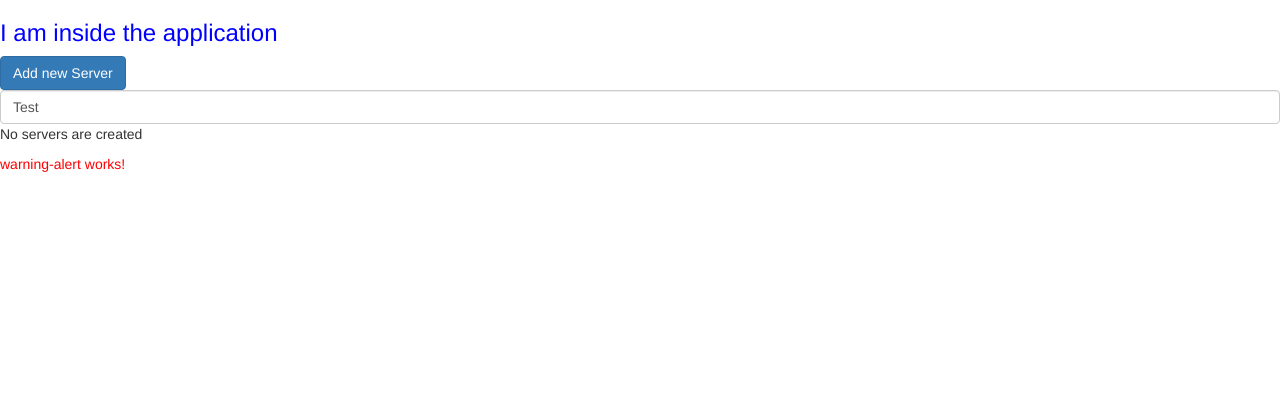
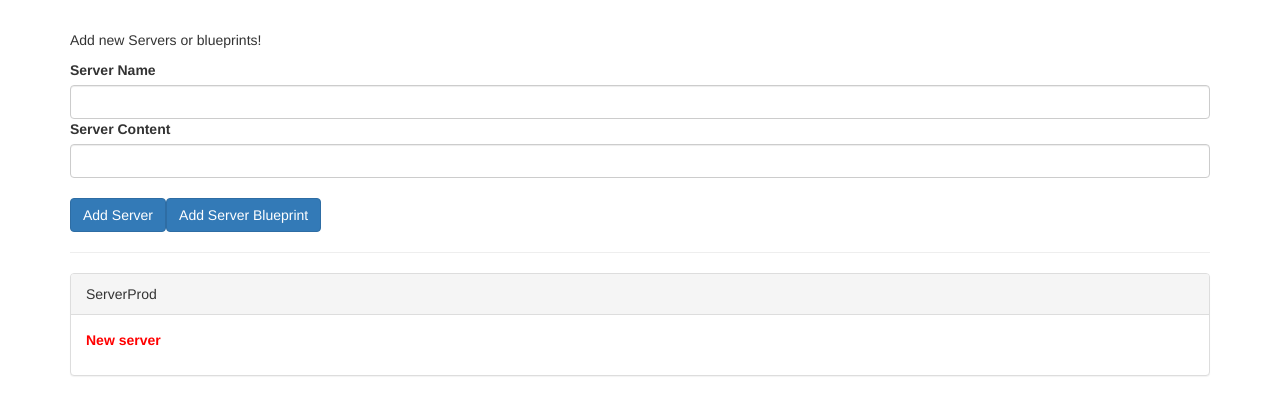
Before and after one commit to praveensankar969/AngularDev, an Angular app: page / in a window 1280 px wide. Shown: the top 414 px of the page. Built offline with nearby package versions, Linux system fonts and the light colour scheme.

Commit message:
new additions

```diff
--- a/src/app/app.component.css
+++ b/src/app/app.component.css
@@ -1,3 +1,7 @@
-h3{
+.container {
+    margin-top: 30px;
+  }
+
+  p {
     color: blue;
-}
+  }
--- a/src/app/app.component.html
+++ b/src/app/app.component.html
@@ -1,4 +1,9 @@
-<h3> I am inside the application</h3>
-<server-root>
-
-</server-root>
+<div class="container">
+    <app-cockpit (serverDetail)="onServerAdded($event)" (bluePrintDetail)="onBlueprintAdded($event)"></app-cockpit>
+    <hr>
+    <div class="row">
+      <div class="col-xs-12">
+        <app-server *ngFor ="let ser of serverElements" [elementServer] ="ser"></app-server>
+      </div>
+    </div>
+  </div>
--- a/src/app/app.component.ts
+++ b/src/app/app.component.ts
@@ -6,5 +6,22 @@
   styleUrls: ['./app.component.css']
 })
 export class AppComponent {
-  title = 'Angular App';
+  serverElements: any = [{type:'server',name:'ServerProd',content:'New server'}];
+
+  onServerAdded(serverCreated:{serverName :string, serverContent:string}) {
+    this.serverElements.push({
+      type: 'server',
+      name: serverCreated.serverName,
+      content: serverCreated.serverContent
+    });
+  }
+
+  onBlueprintAdded(bluePrintCreated:{serverName :string, serverContent:string}) {
+    this.serverElements.push({
+      type: 'blueprint',
+      name: bluePrintCreated.serverName,
+      content: bluePrintCreated.serverContent
+    });
+  }
+
 }
--- a/src/app/app.module.ts
+++ b/src/app/app.module.ts
@@ -5,13 +5,13 @@
 import { AppRoutingModule } from './app-routing.module';
 import { AppComponent } from './app.component';
 import { ServerComponent } from './server/server.component';
-import { WarningAlertComponent } from './warning-alert/warning-alert.component';
+import { CockpitComponent } from './cockpit/cockpit.component';
 
 @NgModule({
   declarations: [
     AppComponent,
     ServerComponent,
-    WarningAlertComponent
+    CockpitComponent
   ],
   imports: [
     BrowserModule,
--- /dev/null
+++ b/src/app/cockpit/cockpit.component.html
@@ -0,0 +1,16 @@
+<div class="row">
+    <div class="col-xs-12">
+      <p>Add new Servers or blueprints!</p>
+      <label>Server Name</label>
+      <input type="text" class="form-control" [(ngModel)]="newServerName">
+      <label>Server Content</label>
+      <input type="text" class="form-control" [(ngModel)]="newServerContent">
+      <br>
+      <button
+        class="btn btn-primary"
+        (click)="onAddServer()">Add Server</button>
+      <button
+        class="btn btn-primary"
+        (click)="onAddBlueprint()">Add Server Blueprint</button>
+    </div>
+  </div>
--- /dev/null
+++ b/src/app/cockpit/cockpit.component.ts
@@ -0,0 +1,33 @@
+import { Component, EventEmitter, OnInit, Output } from '@angular/core';
+import {AppComponent} from '../app.component';
+
+@Component({
+  selector: 'app-cockpit',
+  templateUrl: './cockpit.component.html',
+  styleUrls: ['./cockpit.component.css']
+})
+export class CockpitComponent implements OnInit {
+  newServerName = '';
+  newServerContent = '';
+  @Output() serverDetail= new EventEmitter<{serverName :string, serverContent:string}>();
+  @Output() bluePrintDetail= new EventEmitter<{serverName :string, serverContent:string}>();
+  constructor() { }
+
+
+  ngOnInit(): void {
+  }
+
+  onAddServer() {
+    this.serverDetail.emit({
+      serverName: this.newServerName,
+      serverContent: this.newServerContent
+    });
+  }
+
+  onAddBlueprint() {
+    this.bluePrintDetail.emit({
+      serverName: this.newServerName,
+      serverContent: this.newServerContent
+    });
+  }
+}
--- a/src/app/server/server.component.html
+++ b/src/app/server/server.component.html
@@ -1,4 +1,9 @@
-<button class="btn btn-primary" [disabled]="!allowNewServer" (click)="onServerAdd()"> Add new Server</button>
-<input type="text" class="form-control" [(ngModel)] = "serverName">
-<p> {{serverStatus}}</p>
-<app-warning-alert></app-warning-alert>
+<div class="panel panel-default">
+          <div class="panel-heading">{{ element.name }}</div>
+          <div class="panel-body">
+            <p>
+              <strong *ngIf="element.type === 'server'" style="color: red">{{ element.content }}</strong>
+              <em *ngIf="element.type === 'blueprint'">{{ element.content }}</em>
+            </p>
+          </div>
+        </div>
--- a/src/app/server/server.component.ts
+++ b/src/app/server/server.component.ts
@@ -1,24 +1,22 @@
 import { OnInit } from "@angular/core";
-import { Component } from "@angular/core";
+import { Component, Input } from "@angular/core";
 
 @Component({
-    selector: 'server-root',
-    templateUrl: './server.component.html'
+    selector: 'app-server',
+    templateUrl: './server.component.html',
+    styleUrls: ['./server.component.css']
 })
 export class ServerComponent implements OnInit{
-    allowNewServer = false;
-    serverName="Test";
-    serverStatus: string = "No servers are created";
-    constructor(){
-        setTimeout(() =>{
-            this.allowNewServer= true;
-        },2000);
+    @Input('elementServer') element : any = {
+        type: '',
+        name: '',
+        content:''
     };
+    constructor(){}
 
     ngOnInit() : void{
     }
 
-    onServerAdd(){
-        this.serverStatus= "New Server added! Server name is"+ this.serverName;
-    }
+
+
 }
--- a/src/app/warning-alert/warning-alert.component.css
+++ /dev/null
@@ -1,3 +0,0 @@
-p{
-    color: red;
-}
--- a/src/app/warning-alert/warning-alert.component.html
+++ /dev/null
@@ -1 +0,0 @@
-<p>warning-alert works!</p>
--- a/src/app/warning-alert/warning-alert.component.ts
+++ /dev/null
@@ -1,15 +0,0 @@
-import { Component, OnInit } from '@angular/core';
-
-@Component({
-  selector: 'app-warning-alert',
-  templateUrl: './warning-alert.component.html',
-  styleUrls: ['./warning-alert.component.css']
-})
-export class WarningAlertComponent implements OnInit {
-
-  constructor() { }
-
-  ngOnInit(): void {
-  }
-
-}
```
Also changed, not shown: src/app/cockpit/cockpit.component.css (added), 1 other file (tests, documents, lock files or other folders).
